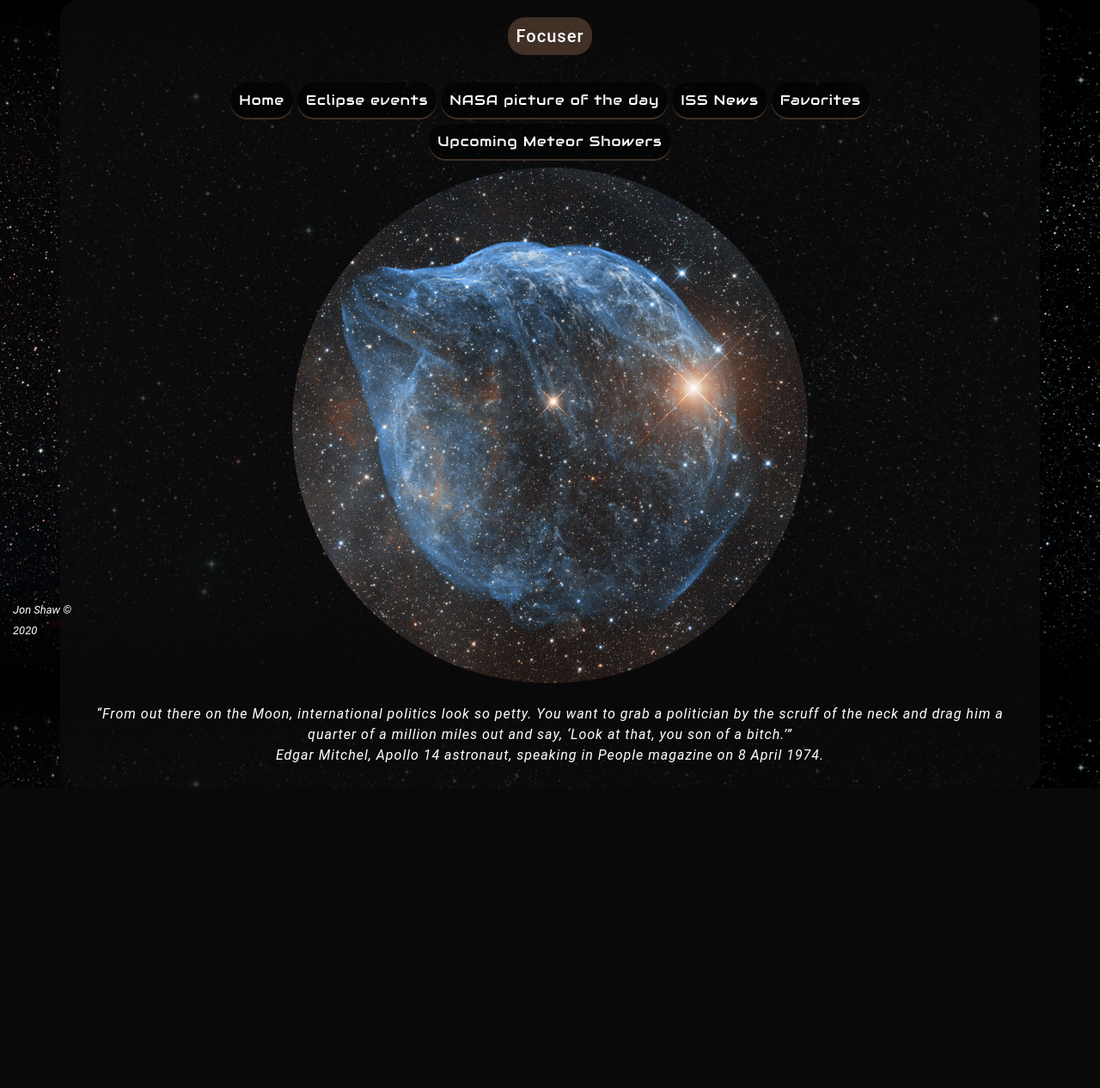
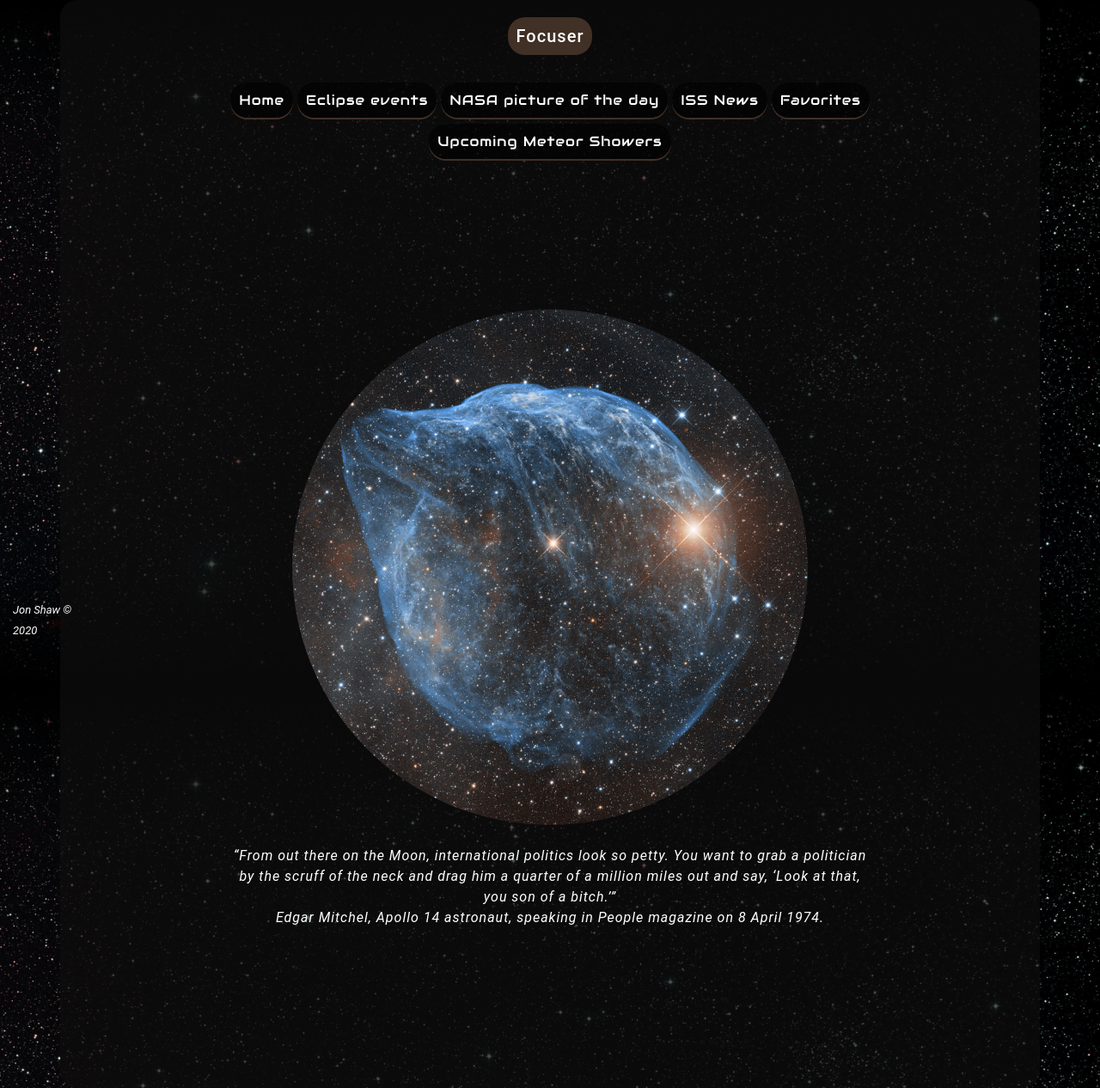
Before and after one commit to JSpdx/FOCUSER, a Django app: page / in a window 1280 px wide. Shown: the whole page at 86% size. Before the commit the page ends 917 px from the top, so only its background shows below. Run offline with Django 3.2, Linux system fonts and the light colour scheme; some libraries are stand-ins or nearby versions.

Commit message:
add padding to #container

```diff
--- a/MainProject/static/css/styles.css
+++ b/MainProject/static/css/styles.css
@@ -315,7 +315,7 @@ p {
 div #container{
     text-align: center;
     position: relative;
-    padding:0;
+    padding: 10em;
 }
 
 .focuser_background {
```
